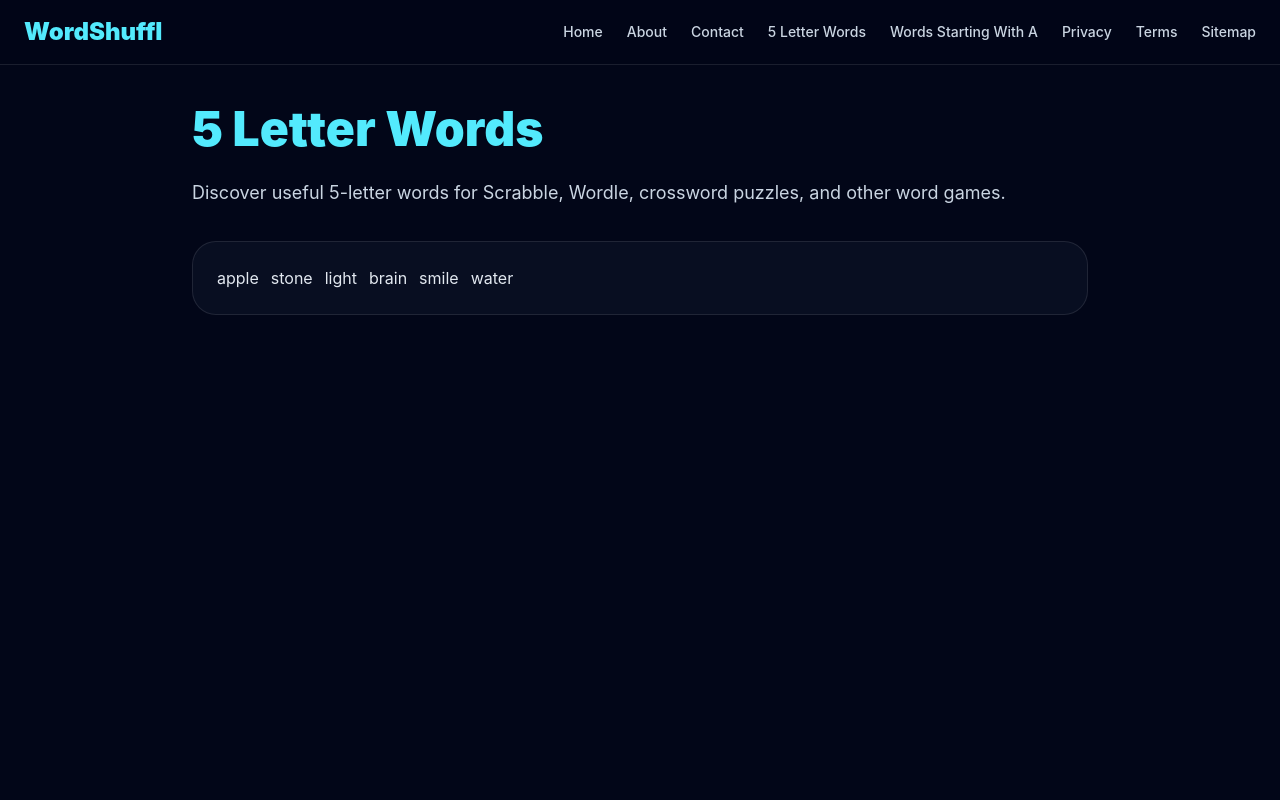
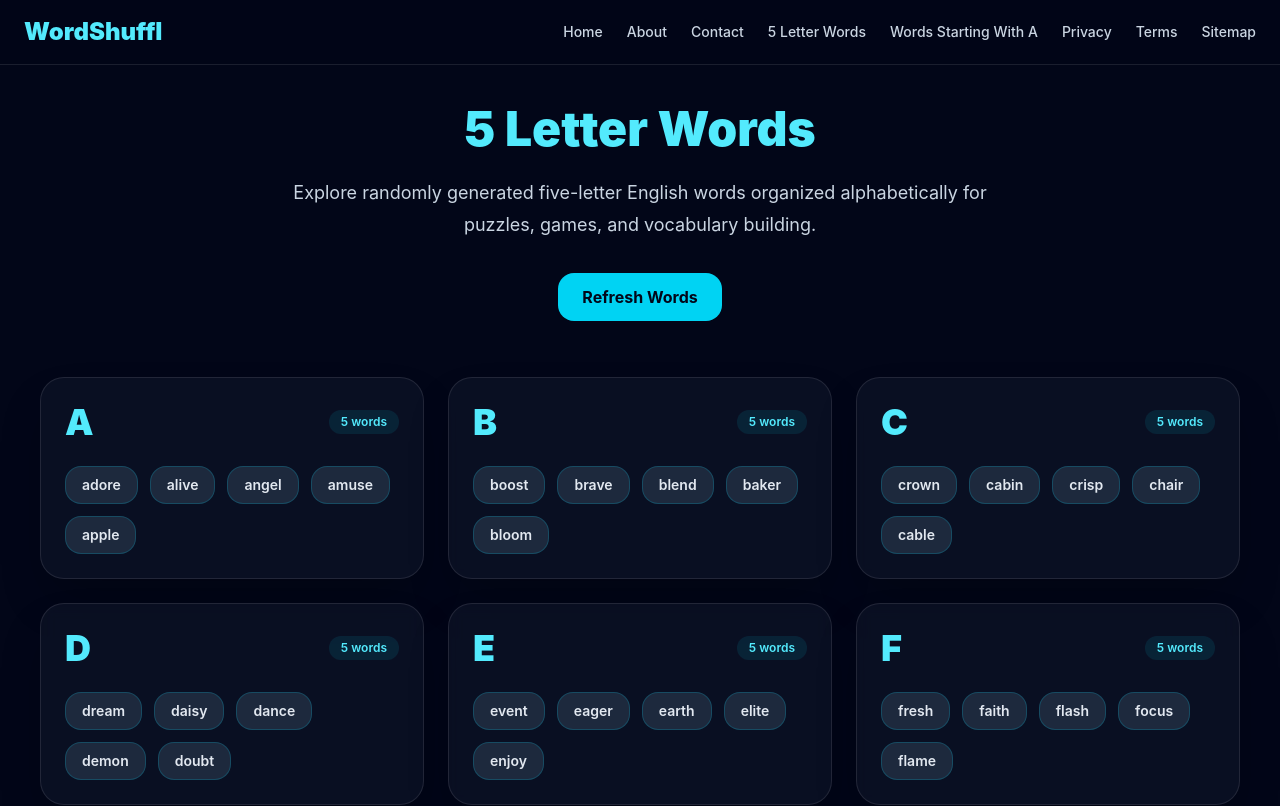
Before and after one commit to Rgenneker/word-unscrambler, a React (Vite) app: page /5-letter-words in a window 1280 px wide. Shown: the top 806 px of the page. Built offline with nearby package versions, Linux system fonts and the light colour scheme; what an-array-of-english-words would draw is missing.

Commit message:
Add refreshable 5-letter words generator

```diff
--- a/src/pages/FiveLetterWords.jsx
+++ b/src/pages/FiveLetterWords.jsx
@@ -1,29 +1,122 @@
+import { useState } from "react";
 import Navbar from "../components/Navbar";
 
+const wordPool = {
+  A: ["apple", "angel", "adore", "alive", "arena", "arrow", "agent", "amuse"],
+  B: ["brain", "brave", "bloom", "beach", "basic", "baker", "blend", "boost"],
+  C: ["candy", "cloud", "chair", "crisp", "crown", "cabin", "curve", "cable"],
+  D: ["dream", "daisy", "drift", "doubt", "demon", "delta", "dance", "draft"],
+  E: ["eager", "earth", "elite", "enjoy", "eagle", "entry", "event", "elect"],
+  F: ["flame", "frost", "faith", "fresh", "focus", "fancy", "frame", "flash"],
+  G: ["grace", "globe", "giant", "glory", "green", "grain", "guide", "ghost"],
+  H: ["heart", "happy", "honor", "house", "human", "honey", "hover", "habit"],
+  I: ["ivory", "image", "index", "ideal", "input", "issue", "irony", "inner"],
+  J: ["jolly", "joker", "juice", "judge", "jazzy", "jewel", "joint", "japan"],
+  K: ["knife", "known", "kneel", "karma", "koala", "kayak", "kitty", "knead"],
+  L: ["light", "lucky", "lemon", "lunar", "lodge", "label", "layer", "laser"],
+  M: ["magic", "metal", "model", "mango", "motor", "match", "moral", "music"],
+  N: ["noble", "ninja", "night", "novel", "nurse", "north", "nerve", "naked"],
+  O: ["ocean", "olive", "orbit", "opera", "omega", "order", "organ", "offer"],
+  P: ["pride", "power", "peace", "piano", "panel", "phase", "point", "print"],
+  Q: ["queen", "quick", "quest", "quiet", "quota", "quilt", "quake", "query"],
+  R: ["river", "royal", "raven", "rough", "radio", "rider", "risky", "route"],
+  S: ["stone", "smile", "spark", "sweet", "solar", "scale", "sugar", "storm"],
+  T: ["tiger", "table", "trust", "tower", "torch", "theme", "track", "toast"],
+  U: ["ultra", "union", "urban", "upset", "usage", "under", "unity", "usher"],
+  V: ["vivid", "value", "vapor", "vocal", "visit", "video", "voice", "voter"],
+  W: ["water", "world", "whale", "wrist", "woven", "watch", "worry", "wider"],
+  X: ["xenon", "xylem", "xenic", "xerox", "xenial"],
+  Y: ["young", "yield", "yearn", "yacht", "yummy", "yours", "youth", "yeast"],
+  Z: ["zebra", "zesty", "zonal", "zippy", "zooms", "zebra", "zincs", "zesty"],
+};
+
+function getRandomWords(words, count = 5) {
+  return [...words]
+    .sort(() => 0.5 - Math.random())
+    .slice(0, count);
+}
+
 export default function FiveLetterWords() {
+  const [refreshKey, setRefreshKey] = useState(0);
+
+  const generateWords = () => {
+    const result = {};
+
+    Object.keys(wordPool).forEach((letter) => {
+      result[letter] = getRandomWords(wordPool[letter]);
+    });
+
+    return result;
+  };
+
+  const [displayWords, setDisplayWords] = useState(generateWords());
+
+  const refreshWords = () => {
+    setDisplayWords(generateWords());
+    setRefreshKey((prev) => prev + 1);
+  };
+
   return (
     <main className="min-h-screen bg-slate-950 text-white">
-        <Navbar />
+      <Navbar />
 
-        <div className="p-10">
-      <div className="max-w-4xl mx-auto">
-        <h1 className="text-5xl font-black text-cyan-300">5 Letter Words</h1>
+      <div className="p-10">
+        <div className="mx-auto max-w-7xl">
 
-        <p className="mt-6 text-lg text-slate-300 leading-8">
-          Discover useful 5-letter words for Scrabble, Wordle, crossword puzzles, and other word games.
-        </p>
+          <div className="text-center">
+            <h1 className="text-5xl font-black text-cyan-300">
+              5 Letter Words
+            </h1>
 
-        <div className="mt-8 rounded-3xl border border-white/10 bg-slate-900/50 p-6">
-          <div className="flex flex-wrap gap-3 text-slate-200">
-            <span>apple</span>
-            <span>stone</span>
-            <span>light</span>
-            <span>brain</span>
-            <span>smile</span>
-            <span>water</span>
+            <p className="mx-auto mt-6 max-w-3xl text-lg leading-8 text-slate-300">
+              Explore randomly generated five-letter English words
+              organized alphabetically for puzzles, games, and vocabulary building.
+            </p>
+
+            <button
+              onClick={refreshWords}
+              className="mt-8 rounded-2xl bg-cyan-400 px-6 py-3 font-bold text-slate-950 transition hover:scale-105 hover:bg-cyan-300"
+            >
+              Refresh Words
+            </button>
           </div>
+
+          <div
+            key={refreshKey}
+            className="mt-14 grid gap-6 md:grid-cols-2 lg:grid-cols-3"
+          >
+
+            {Object.entries(displayWords).map(([letter, list]) => (
+              <div
+                key={letter}
+                className="rounded-3xl border border-white/10 bg-slate-900/60 p-6 shadow-2xl backdrop-blur"
+              >
+                <div className="flex items-center justify-between">
+                  <h2 className="text-4xl font-black text-cyan-300">
+                    {letter}
+                  </h2>
+
+                  <span className="rounded-full bg-cyan-400/10 px-3 py-1 text-xs font-semibold text-cyan-300">
+                    5 words
+                  </span>
+                </div>
+
+                <div className="mt-6 flex flex-wrap gap-3">
+                  {list.map((word) => (
+                    <span
+                      key={word}
+                      className="rounded-2xl border border-cyan-400/20 bg-slate-800 px-4 py-2 text-sm font-semibold text-slate-200 transition hover:border-cyan-300 hover:bg-cyan-400/10 hover:text-cyan-200"
+                    >
+                      {word}
+                    </span>
+                  ))}
+                </div>
+              </div>
+            ))}
+
+          </div>
+
         </div>
-      </div>
       </div>
     </main>
   );
```
